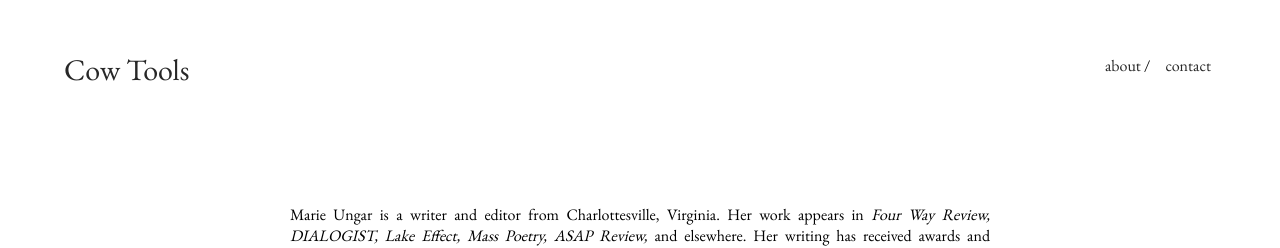
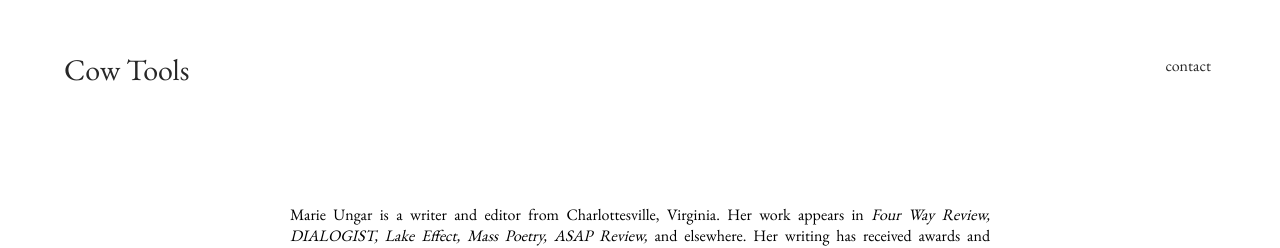
Before and after one commit to marieungar/cow-tools, a Jekyll site: the page built from about.md, in a window 1280 px wide. Shown: the top 248 px of the page. Built offline with Jekyll 4.4.1, drawn with Linux system fonts in a browser that asks for light colours.

Commit message:
removed about link

```diff
--- a/_config.yml
+++ b/_config.yml
@@ -16,7 +16,5 @@ sass:
     sass_dir: _sass
 
 nav:
- - name: "about"
-   link: "about"
  - name: "contact"
    link: "contact"
```
